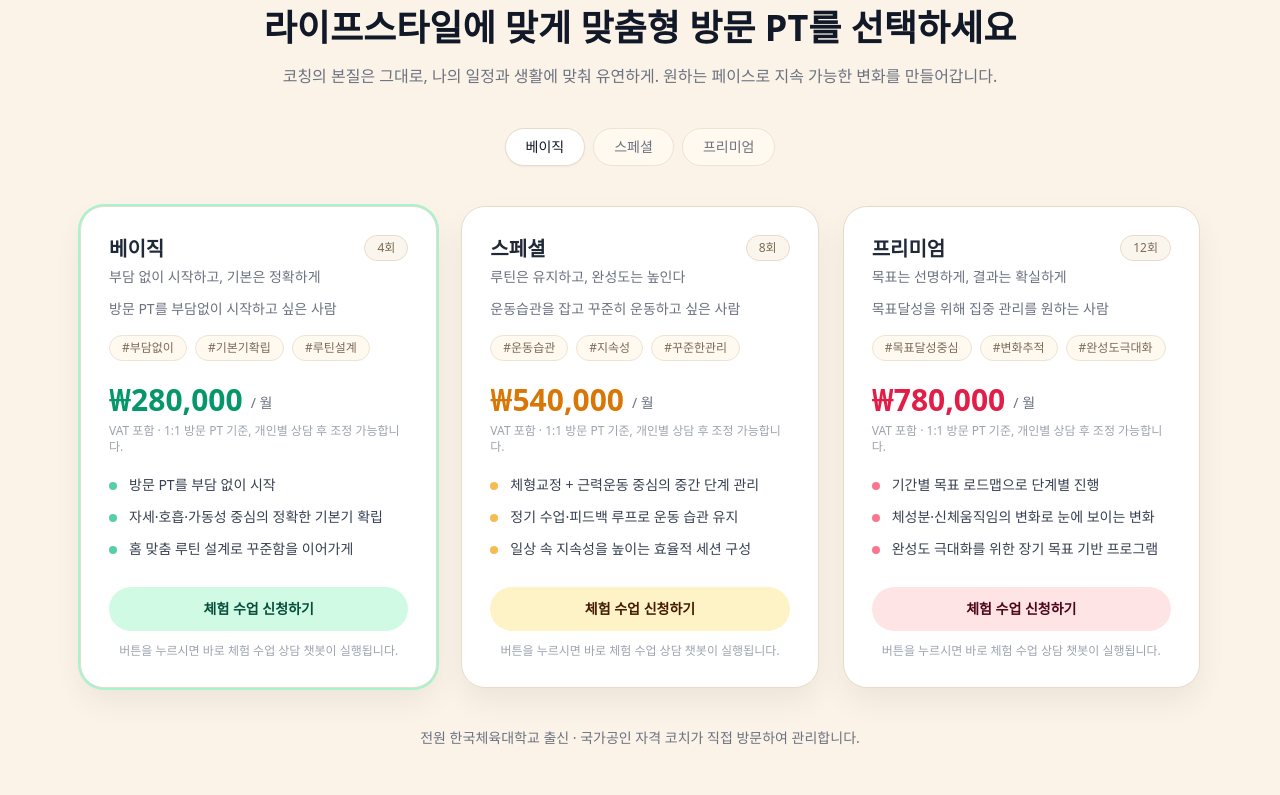
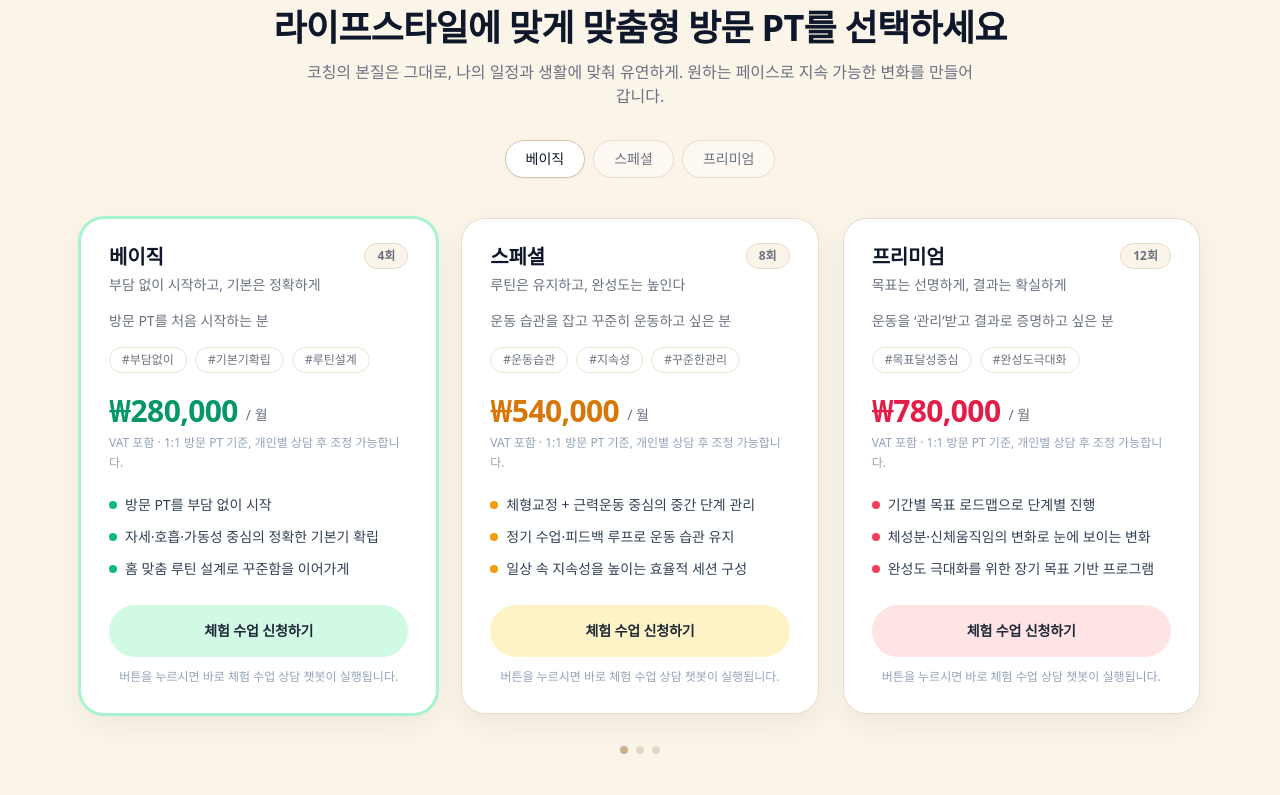
Before and after one commit to ptathome1-netizen/ptathome-web, a Next.js app: page / in a window 1280 px wide. Shown: the part 5500-6295 px from the top of the page. Built offline with nearby package versions, Linux system fonts and the light colour scheme.

Commit message:
Apply final UI fixes (safe-area, reviews, faq, footer)

```diff
--- a/src/app/globals.css
+++ b/src/app/globals.css
@@ -454,3 +454,9 @@ html { scroll-behavior: smooth; }
   -ms-overflow-style: none;
   scrollbar-width: none;
 }
+:root{
+  /* 하단 고정바 실제 높이에 맞춰 조정 (예: 72px ~ 88px) */
+  --bottom-bar-h: 80px;
+  --safe-bottom: env(safe-area-inset-bottom, 0px);
+  --bottom-safe-pad: calc(var(--bottom-bar-h) + var(--safe-bottom));
+}
--- a/src/app/layout.tsx
+++ b/src/app/layout.tsx
@@ -15,7 +15,14 @@ export default function RootLayout({
   return (
     <html lang="ko">
       <body className="antialiased bg-white text-[#1F1B16]">
-        {children}
+        {/*
+          ✅ 하단 고정바에 가려지는 영역 방지
+          - --bottom-bar-h : 고정바 높이
+          - env(safe-area-inset-bottom) : iOS 홈 인디케이터 영역
+        */}
+        <div className="min-h-dvh pb-[calc(var(--bottom-bar-h)+env(safe-area-inset-bottom,0px))]">
+          {children}
+        </div>
       </body>
     </html>
   );
--- a/src/components/PricingSection.tsx
+++ b/src/components/PricingSection.tsx
@@ -1,312 +1,410 @@
-// src/components/PricingSection.tsx
 "use client";
 
-import React, { useCallback, useEffect, useMemo, useState } from "react";
-import useEmblaCarousel from "embla-carousel-react";
+import React, { useCallback, useEffect, useMemo, useRef, useState } from "react";
 
 type PlanKey = "basic" | "special" | "premium";
 
 type Plan = {
   key: PlanKey;
-  name: string;
-  countLabel: string; // 4회/8회/12회
+  label: string; // 탭 라벨
+  title: string; // 카드 타이틀
+  countBadge: string; // 4회/8회/12회
+  lead: string; // 한 줄 카피
+  desc: string; // 설명
+  hashtags: string[];
   price: string;
-  tagline: string; // 한 줄 강점
-  desc: string; // 대상 설명
-  tags: string[];
   bullets: string[];
-  pastel: {
-    priceText: string;
-    dot: string;
-    buttonBg: string;
-    buttonText: string;
-    ring: string;
+  accent: {
+    price: string; // 가격 텍스트
+    dot: string; // 불릿 도트
+    ctaBg: string; // 버튼 배경
+    ctaText: string; // 버튼 텍스트
+    ring: string; // 선택 카드 테두리(링)
   };
 };
 
 const PLANS: Plan[] = [
   {
     key: "basic",
-    name: "베이직",
-    countLabel: "4회",
+    label: "베이직",
+    title: "베이직",
+    countBadge: "4회",
+    lead: "부담 없이 시작하고, 기본은 정확하게",
+    desc: "방문 PT를 처음 시작하는 분",
+    hashtags: ["#부담없이", "#기본기확립", "#루틴설계"],
     price: "₩280,000",
-    tagline: "부담 없이 시작하고, 기본은 정확하게",
-    desc: "방문 PT를 부담없이 시작하고 싶은 사람",
-    tags: ["#부담없이", "#기본기확립", "#루틴설계"],
-    bullets: [
-      "방문 PT를 부담 없이 시작",
-      "자세·호흡·가동성 중심의 정확한 기본기 확립",
-      "홈 맞춤 루틴 설계로 꾸준함을 이어가게",
-    ],
-    pastel: {
-      priceText: "text-emerald-600",
-      dot: "bg-emerald-500/70",
-      buttonBg: "bg-emerald-100 hover:bg-emerald-200",
-      buttonText: "text-emerald-900",
-      ring: "ring-emerald-200",
+    bullets: ["방문 PT를 부담 없이 시작", "자세·호흡·가동성 중심의 정확한 기본기 확립", "홈 맞춤 루틴 설계로 꾸준함을 이어가게"],
+    accent: {
+      price: "text-emerald-600",
+      dot: "bg-emerald-500",
+      ctaBg: "bg-emerald-100 hover:bg-emerald-200",
+      ctaText: "text-[#1F2937]",
+      ring: "ring-2 ring-emerald-200 border-emerald-200",
     },
   },
   {
     key: "special",
-    name: "스페셜",
-    countLabel: "8회",
+    label: "스페셜",
+    title: "스페셜",
+    countBadge: "8회",
+    lead: "루틴은 유지하고, 완성도는 높인다",
+    desc: "운동 습관을 잡고 꾸준히 운동하고 싶은 분",
+    hashtags: ["#운동습관", "#지속성", "#꾸준한관리"],
     price: "₩540,000",
-    tagline: "루틴은 유지하고, 완성도는 높인다",
-    desc: "운동습관을 잡고 꾸준히 운동하고 싶은 사람",
-    tags: ["#운동습관", "#지속성", "#꾸준한관리"],
-    bullets: [
-      "체형교정 + 근력운동 중심의 중간 단계 관리",
-      "정기 수업·피드백 루프로 운동 습관 유지",
-      "일상 속 지속성을 높이는 효율적 세션 구성",
-    ],
-    pastel: {
-      priceText: "text-amber-600",
-      dot: "bg-amber-500/70",
-      buttonBg: "bg-amber-100 hover:bg-amber-200",
-      buttonText: "text-amber-950",
-      ring: "ring-amber-200",
+    bullets: ["체형교정 + 근력운동 중심의 중간 단계 관리", "정기 수업·피드백 루프로 운동 습관 유지", "일상 속 지속성을 높이는 효율적 세션 구성"],
+    accent: {
+      price: "text-amber-600",
+      dot: "bg-amber-500",
+      ctaBg: "bg-amber-100 hover:bg-amber-200",
+      ctaText: "text-[#1F2937]",
+      ring: "ring-2 ring-amber-200 border-amber-200",
     },
   },
   {
     key: "premium",
-    name: "프리미엄",
-    countLabel: "12회",
+    label: "프리미엄",
+    title: "프리미엄",
+    countBadge: "12회",
+    lead: "목표는 선명하게, 결과는 확실하게",
+    desc: "운동을 ‘관리’받고 결과로 증명하고 싶은 분",
+    // 한 줄 유지 목적: 2개로 정리 + nowrap 스크롤(필요 시)
+    hashtags: ["#목표달성중심", "#완성도극대화"],
     price: "₩780,000",
-    tagline: "목표는 선명하게, 결과는 확실하게",
-    desc: "목표달성을 위해 집중 관리를 원하는 사람",
-    tags: ["#목표달성중심", "#변화추적", "#완성도극대화"],
-    bullets: [
-      "기간별 목표 로드맵으로 단계별 진행",
-      "체성분·신체움직임의 변화로 눈에 보이는 변화",
-      "완성도 극대화를 위한 장기 목표 기반 프로그램",
-    ],
-    pastel: {
-      priceText: "text-rose-600",
-      dot: "bg-rose-500/70",
-      buttonBg: "bg-rose-100 hover:bg-rose-200",
-      buttonText: "text-rose-950",
-      ring: "ring-rose-200",
+    bullets: ["기간별 목표 로드맵으로 단계별 진행", "체성분·신체움직임의 변화로 눈에 보이는 변화", "완성도 극대화를 위한 장기 목표 기반 프로그램"],
+    accent: {
+      price: "text-rose-600",
+      dot: "bg-rose-500",
+      ctaBg: "bg-rose-100 hover:bg-rose-200",
+      ctaText: "text-[#1F2937]",
+      ring: "ring-2 ring-rose-200 border-rose-200",
     },
   },
 ];
 
-function cn(...classes: Array<string | false | null | undefined>) {
-  return classes.filter(Boolean).join(" ");
+function openChatbot() {
+  // 1) 숨겨진 버튼(예: 카카오 상담 버튼)이 있다면 클릭
+  const kakaoBtn = document.getElementById("kakao-chat-button");
+  if (kakaoBtn instanceof HTMLElement) {
+    kakaoBtn.click();
+    return;
+  }
+
+  // 2) 전역 함수가 있다면 호출
+  const anyWindow = window as any;
+  if (typeof anyWindow.PT_OPEN_CHATBOT === "function") {
+    anyWindow.PT_OPEN_CHATBOT();
+    return;
+  }
+
+  // 3) 우리가 만든 모달 이벤트 방식
+  window.dispatchEvent(new Event("open-chatbot"));
 }
 
 export default function PricingSection() {
-  const [selectedIndex, setSelectedIndex] = useState(0);
-  const [emblaRef, emblaApi] = useEmblaCarousel({ loop: false, align: "start" });
+  const [activeKey, setActiveKey] = useState<PlanKey>("basic");
+  const scrollerRef = useRef<HTMLDivElement | null>(null);
 
-  const selectedPlan = PLANS[selectedIndex];
+  const activeIndex = useMemo(
+    () => Math.max(0, PLANS.findIndex((p) => p.key === activeKey)),
+    [activeKey]
+  );
 
-  const openChatbot = useCallback(() => {
-    // ChatbotModal이 듣고 있는 이벤트
-    window.dispatchEvent(new Event("open-chatbot"));
+  const scrollToIndex = useCallback((idx: number) => {
+    const el = scrollerRef.current;
+    if (!el) return;
+    const cards = Array.from(el.querySelectorAll<HTMLElement>("[data-plan-card]"));
+    const target = cards[idx];
+    if (!target) return;
+
+    // 모바일 스크롤 컨테이너에서 카드가 "잘려 보이는" 문제 방지:
+    // - 컨테이너 padding을 주고
+    // - 카드로 스크롤할 때 center 정렬
+    const left = target.offsetLeft - (el.clientWidth - target.clientWidth) / 2;
+    el.scrollTo({ left: Math.max(0, left), behavior: "smooth" });
   }, []);
 
-  const scrollTo = useCallback(
-    (index: number) => {
-      if (!emblaApi) return;
-      emblaApi.scrollTo(index);
-    },
-    [emblaApi],
-  );
+  // 탭 클릭 시 모바일 캐러셀도 같이 이동
+  useEffect(() => {
+    scrollToIndex(activeIndex);
+  }, [activeIndex, scrollToIndex]);
 
-  const scrollPrev = useCallback(() => emblaApi?.scrollPrev(), [emblaApi]);
-  const scrollNext = useCallback(() => emblaApi?.scrollNext(), [emblaApi]);
+  const prev = useCallback(() => {
+    const nextIdx = Math.max(0, activeIndex - 1);
+    setActiveKey(PLANS[nextIdx].key);
+  }, [activeIndex]);
 
-  const canScrollPrev = useMemo(() => (emblaApi ? emblaApi.canScrollPrev() : false), [emblaApi, selectedIndex]);
-  const canScrollNext = useMemo(() => (emblaApi ? emblaApi.canScrollNext() : false), [emblaApi, selectedIndex]);
+  const next = useCallback(() => {
+    const nextIdx = Math.min(PLANS.length - 1, activeIndex + 1);
+    setActiveKey(PLANS[nextIdx].key);
+  }, [activeIndex]);
 
-  useEffect(() => {
-    if (!emblaApi) return;
+  // 모바일에서 드래그로 바뀐 경우(스크롤) activeKey 동기화
+  const onScroll = useCallback(() => {
+    const el = scrollerRef.current;
+    if (!el) return;
+    const cards = Array.from(el.querySelectorAll<HTMLElement>("[data-plan-card]"));
+    if (!cards.length) return;
 
-    const onSelect = () => setSelectedIndex(emblaApi.selectedScrollSnap());
-    emblaApi.on("select", onSelect);
-    onSelect();
+    const center = el.scrollLeft + el.clientWidth / 2;
+    let bestIdx = 0;
+    let bestDist = Number.POSITIVE_INFINITY;
 
-    return () => {
-      emblaApi.off("select", onSelect);
-    };
-  }, [emblaApi]);
+    cards.forEach((c, idx) => {
+      const cCenter = c.offsetLeft + c.clientWidth / 2;
+      const dist = Math.abs(cCenter - center);
+      if (dist < bestDist) {
+        bestDist = dist;
+        bestIdx = idx;
+      }
+    });
 
-  const handleTabClick = (idx: number) => {
-    setSelectedIndex(idx);
-    scrollTo(idx);
-  };
-
-  const Card = ({ plan, active }: { plan: Plan; active: boolean }) => {
-    return (
-      <article
-        className={cn(
-          "h-full rounded-3xl border bg-white p-7 shadow-[0_14px_30px_rgba(20,20,20,0.06)] transition",
-          "border-[#E7DCCB]",
-          active && `ring-2 ${plan.pastel.ring}`,
-        )}
-      >
-        <div className="flex items-start justify-between gap-4">
-          <div>
-            <h3 className="text-xl font-semibold text-[#1F2937]">{plan.name}</h3>
-            <p className="mt-1 text-sm text-[#6B7280]">{plan.tagline}</p>
-          </div>
-          <span className="rounded-full border border-[#E7DCCB] bg-[#FBF6ED] px-3 py-1 text-xs font-medium text-[#7A6A55]">
-            {plan.countLabel}
-          </span>
-        </div>
-
-        <p className="mt-3 text-sm text-[#6B7280]">{plan.desc}</p>
-
-        <div className="mt-4 flex flex-wrap gap-2">
-          {plan.tags.map((t) => (
-            <span
-              key={t}
-              className="rounded-full border border-[#EFE3D2] bg-[#FFF9F0] px-3 py-1 text-xs text-[#7A6A55]"
-            >
-              {t}
-            </span>
-          ))}
-        </div>
-
-        <div className="mt-6 flex items-end gap-2">
-          <div className={cn("text-3xl font-semibold leading-none", plan.pastel.priceText)}>{plan.price}</div>
-          <div className="pb-[2px] text-sm text-[#6B7280]">/ 월</div>
-        </div>
-        <p className="mt-2 text-xs text-[#9CA3AF]">VAT 포함 · 1:1 방문 PT 기준, 개인별 상담 후 조정 가능합니다.</p>
-
-        <ul className="mt-5 space-y-3 text-sm text-[#374151]">
-          {plan.bullets.map((b) => (
-            <li key={b} className="flex gap-3">
-              <span className={cn("mt-[7px] h-2 w-2 flex-shrink-0 rounded-full", plan.pastel.dot)} />
-              <span>{b}</span>
-            </li>
-          ))}
-        </ul>
-
-        <div className="mt-7">
-          <button
-            type="button"
-            onClick={openChatbot}
-            className={cn(
-              "w-full rounded-full px-5 py-3 text-sm font-semibold transition",
-              plan.pastel.buttonBg,
-              plan.pastel.buttonText,
-            )}
-          >
-            체험 수업 신청하기
-          </button>
-          <p className="mt-3 text-center text-xs text-[#9CA3AF]">
-            버튼을 누르시면 바로 체험 수업 상담 챗봇이 실행됩니다.
-          </p>
-        </div>
-      </article>
-    );
-  };
+    const key = PLANS[bestIdx]?.key;
+    if (key && key !== activeKey) setActiveKey(key);
+  }, [activeKey]);
 
   return (
-    <section id="pricing" className="bg-[#FBF3E7] py-20">
+    <section className="bg-[#FBF4E8] py-16 sm:py-20">
       <div className="mx-auto max-w-6xl px-4">
-        {/* Title */}
+        {/* 헤더 */}
         <div className="text-center">
-          <p className="text-xs font-semibold tracking-[0.22em] text-[#C6A97A]">PRICE PLAN</p>
-          <h2 className="mt-3 text-3xl font-semibold text-[#111827] sm:text-4xl">
+          <div className="text-xs tracking-[0.25em] text-[#B79B6A]">PRICE PLAN</div>
+          <h2 className="mt-3 text-3xl font-extrabold tracking-[-0.02em] text-[#0F172A] sm:text-4xl">
             라이프스타일에 맞게 맞춤형 방문 PT를 선택하세요
           </h2>
-          <p className="mt-4 text-sm text-[#6B7280] sm:text-base">
+          <p className="mx-auto mt-3 max-w-2xl text-sm leading-7 text-[#6B7280] sm:text-base">
             코칭의 본질은 그대로, 나의 일정과 생활에 맞춰 유연하게. 원하는 페이스로 지속 가능한 변화를 만들어갑니다.
           </p>
-        </div>
 
-        {/* Tabs */}
-        <div className="mt-10 flex justify-center gap-2">
-          {PLANS.map((p, idx) => {
-            const active = idx === selectedIndex;
+          {/* 탭 */}
+          <div className="mt-8 flex items-center justify-center gap-2">
+            {PLANS.map((p) => {
+              const active = p.key === activeKey;
               return (
                 <button
                   key={p.key}
                   type="button"
-                onClick={() => handleTabClick(idx)}
-                className={cn(
-                  "rounded-full px-5 py-2 text-sm transition",
+                  onClick={() => setActiveKey(p.key)}
+                  className={[
+                    "rounded-full border px-5 py-2 text-sm transition",
                     active
-                    ? "border border-[#E7DCCB] bg-white text-[#111827] shadow-sm"
-                    : "border border-[#EFE3D2] bg-[#FFF9F0] text-[#6B7280] hover:bg-white/70",
-                )}
+                      ? "border-[#D7C5A8] bg-white text-[#0F172A] shadow-sm"
+                      : "border-[#E7DCCB] bg-white/40 text-[#6B7280] hover:bg-white/60",
+                  ].join(" ")}
                 >
-                {p.name}
+                  {p.label}
                 </button>
               );
             })}
           </div>
+        </div>
 
-        {/* Desktop: grid (no clipping) */}
-        <div className="mt-10 hidden lg:grid lg:grid-cols-3 lg:gap-6">
-          {PLANS.map((p, idx) => (
-            <Card key={p.key} plan={p} active={idx === selectedIndex} />
+        {/* ===== 데스크탑: 그리드(카드 안 잘리게) ===== */}
+        <div className="mt-10 hidden lg:block">
+          <div className="grid grid-cols-3 gap-6">
+            {PLANS.map((p) => {
+              const selected = p.key === activeKey;
+              return (
+                <PlanCard
+                  key={p.key}
+                  plan={p}
+                  selected={selected}
+                  onSelect={() => setActiveKey(p.key)}
+                />
+              );
+            })}
+          </div>
+
+          {/* 도트 */}
+          <div className="mt-8 flex justify-center gap-2">
+            {PLANS.map((p) => (
+              <span
+                key={p.key}
+                className={[
+                  "h-2 w-2 rounded-full transition",
+                  p.key === activeKey ? "bg-[#C9B08A]" : "bg-[#E5D8C6]",
+                ].join(" ")}
+              />
             ))}
           </div>
+        </div>
 
-        {/* Mobile/Tablet: carousel */}
+        {/* ===== 모바일/태블릿: 캐러셀(프리미엄 카드 잘림 방지) ===== */}
         <div className="relative mt-10 lg:hidden">
-          {/* arrows */}
+          {/* 좌우 화살표: 카드 밖 영역에 위치 + z-index */}
           <button
             type="button"
-            onClick={scrollPrev}
-            disabled={!canScrollPrev}
-            aria-label="이전 요금제"
-            className={cn(
-              "absolute left-2 top-1/2 z-10 -translate-y-1/2 rounded-full border bg-white/90 px-3 py-2 shadow-sm transition",
-              "border-[#E7DCCB] hover:bg-white",
-              !canScrollPrev && "opacity-40",
-            )}
+            onClick={prev}
+            aria-label="이전"
+            className="absolute left-0 top-1/2 z-20 -translate-y-1/2 rounded-full border border-[#E7DCCB] bg-white/90 px-3 py-3 shadow-sm backdrop-blur hover:bg-white"
           >
             ‹
           </button>
           <button
             type="button"
-            onClick={scrollNext}
-            disabled={!canScrollNext}
-            aria-label="다음 요금제"
-            className={cn(
-              "absolute right-2 top-1/2 z-10 -translate-y-1/2 rounded-full border bg-white/90 px-3 py-2 shadow-sm transition",
-              "border-[#E7DCCB] hover:bg-white",
-              !canScrollNext && "opacity-40",
-            )}
+            onClick={next}
+            aria-label="다음"
+            className="absolute right-0 top-1/2 z-20 -translate-y-1/2 rounded-full border border-[#E7DCCB] bg-white/90 px-3 py-3 shadow-sm backdrop-blur hover:bg-white"
           >
             ›
           </button>
 
-          <div className="overflow-hidden" ref={emblaRef}>
-            <div className="flex">
-              {PLANS.map((p, idx) => (
-                <div key={p.key} className="flex-[0_0_92%] px-2 sm:flex-[0_0_70%]">
-                  <Card plan={p} active={idx === selectedIndex} />
+          {/* 스크롤 컨테이너
+              - padding-x로 양옆 여백 확보(카드 잘림 방지)
+              - overflow-x-auto + scroll-snap으로 자연스러운 스와이프
+          */}
+          <div
+            ref={scrollerRef}
+            onScroll={onScroll}
+            className="no-scrollbar -mx-4 flex snap-x snap-mandatory gap-4 overflow-x-auto px-10 pb-2 pt-2"
+          >
+            {PLANS.map((p) => {
+              const selected = p.key === activeKey;
+              return (
+                <div
+                  key={p.key}
+                  data-plan-card
+                  className="snap-center"
+                  style={{
+                    // 화면 폭에 따라 카드가 너무 꽉 차서 잘리는 것 방지
+                    // min/max 폭을 부여
+                    width: "min(86vw, 420px)",
+                  }}
+                >
+                  <PlanCard plan={p} selected={selected} onSelect={() => setActiveKey(p.key)} />
                 </div>
-              ))}
-            </div>
+              );
+            })}
           </div>
 
-          {/* dots */}
-          <div className="mt-6 flex justify-center gap-2">
-            {PLANS.map((_, i) => (
-              <button
-                key={i}
-                type="button"
-                onClick={() => handleTabClick(i)}
-                className={cn(
+          {/* 도트 */}
+          <div className="mt-4 flex justify-center gap-2">
+            {PLANS.map((p) => (
+              <span
+                key={p.key}
+                className={[
                   "h-2 w-2 rounded-full transition",
-                  i === selectedIndex ? "bg-[#C6A97A]" : "bg-[#E7DCCB]",
-                )}
-                aria-label={`요금제 ${i + 1}로 이동`}
+                  p.key === activeKey ? "bg-[#C9B08A]" : "bg-[#E5D8C6]",
+                ].join(" ")}
               />
             ))}
           </div>
         </div>
 
+        {/* 하단 문구 */}
         <p className="mt-10 text-center text-sm text-[#6B7280]">
           전원 한국체육대학교 출신 · 국가공인 자격 코치가 직접 방문하여 관리합니다.
         </p>
       </div>
+
+      {/* 전역 유틸: 스크롤바 숨김 */}
+      <style jsx global>{`
+        .no-scrollbar::-webkit-scrollbar {
+          display: none;
+        }
+        .no-scrollbar {
+          -ms-overflow-style: none;
+          scrollbar-width: none;
+        }
+      `}</style>
     </section>
   );
 }
+
+function PlanCard({
+  plan,
+  selected,
+  onSelect,
+}: {
+  plan: Plan;
+  selected: boolean;
+  onSelect: () => void;
+}) {
+  return (
+    <div
+      className={[
+        "group h-full rounded-3xl border bg-white px-7 pb-7 pt-6 shadow-[0_10px_30px_rgba(15,23,42,0.06)] transition",
+        selected ? `${plan.accent.ring} border` : "border-[#E7DCCB] hover:border-[#D7C5A8]",
+      ].join(" ")}
+      onClick={onSelect}
+      role="button"
+      tabIndex={0}
+      onKeyDown={(e) => e.key === "Enter" && onSelect()}
+    >
+      {/* 카드 전체를 flex-col로 만들어 CTA y축 통일 */}
+      <div className="flex h-full flex-col">
+        {/* 헤더 */}
+        <div className="flex items-start justify-between gap-3">
+          <div>
+            <div className="text-xl font-extrabold tracking-[-0.01em] text-[#0F172A]">
+              {plan.title}
+            </div>
+            <div className="mt-1 text-sm text-[#6B7280]">{plan.lead}</div>
+          </div>
+          <div className="shrink-0 rounded-full border border-[#E7DCCB] bg-[#FBF4E8] px-3 py-1 text-xs font-semibold text-[#6B7280]">
+            {plan.countBadge}
+          </div>
+        </div>
+
+        {/* 설명 */}
+        <div className="mt-4 text-sm text-[#6B7280]">{plan.desc}</div>
+
+        {/* 해시태그: 한 줄 유지(넘치면 가로 스크롤) */}
+        <div className="no-scrollbar mt-4 flex flex-nowrap gap-2 overflow-x-auto">
+          {plan.hashtags.map((h) => (
+            <span
+              key={h}
+              className="whitespace-nowrap rounded-full border border-[#EFE3D2] bg-white px-3 py-1 text-xs text-[#6B7280]"
+            >
+              {h}
+            </span>
+          ))}
+        </div>
+
+        {/* 가격 */}
+        <div className="mt-5">
+          <div className="flex items-end gap-2">
+            <div className={["text-3xl font-extrabold tracking-[-0.02em]", plan.accent.price].join(" ")}>
+              {plan.price}
+            </div>
+            <div className="pb-1 text-sm text-[#6B7280]">/ 월</div>
+          </div>
+          <div className="mt-1 text-xs leading-5 text-[#94A3B8]">
+            VAT 포함 · 1:1 방문 PT 기준, 개인별 상담 후 조정 가능합니다.
+          </div>
+        </div>
+
+        {/* 리스트(가변 영역) */}
+        <div className="mt-5 flex-1">
+          <ul className="space-y-2 text-sm text-[#334155]">
+            {plan.bullets.map((b) => (
+              <li key={b} className="flex items-start gap-2">
+                <span className={["mt-2 h-2 w-2 shrink-0 rounded-full", plan.accent.dot].join(" ")} />
+                <span className="leading-6">{b}</span>
+              </li>
+            ))}
+          </ul>
+        </div>
+
+        {/* CTA (항상 동일한 y축) */}
+        <button
+          type="button"
+          onClick={(e) => {
+            e.stopPropagation();
+            openChatbot();
+          }}
+          className={[
+            "mt-6 w-full rounded-full px-5 py-4 text-sm font-extrabold tracking-[-0.01em] transition",
+            plan.accent.ctaBg,
+            plan.accent.ctaText,
+          ].join(" ")}
+        >
+          체험 수업 신청하기
+        </button>
+
+        <div className="mt-3 text-center text-xs text-[#94A3B8]">
+          버튼을 누르시면 바로 체험 수업 상담 챗봇이 실행됩니다.
+        </div>
+      </div>
+    </div>
+  );
+}
```
Also changed, not shown: src/components/FAQSection.tsx (+71 -20 lines). Lines whose indentation alone changed are shown as unchanged.
